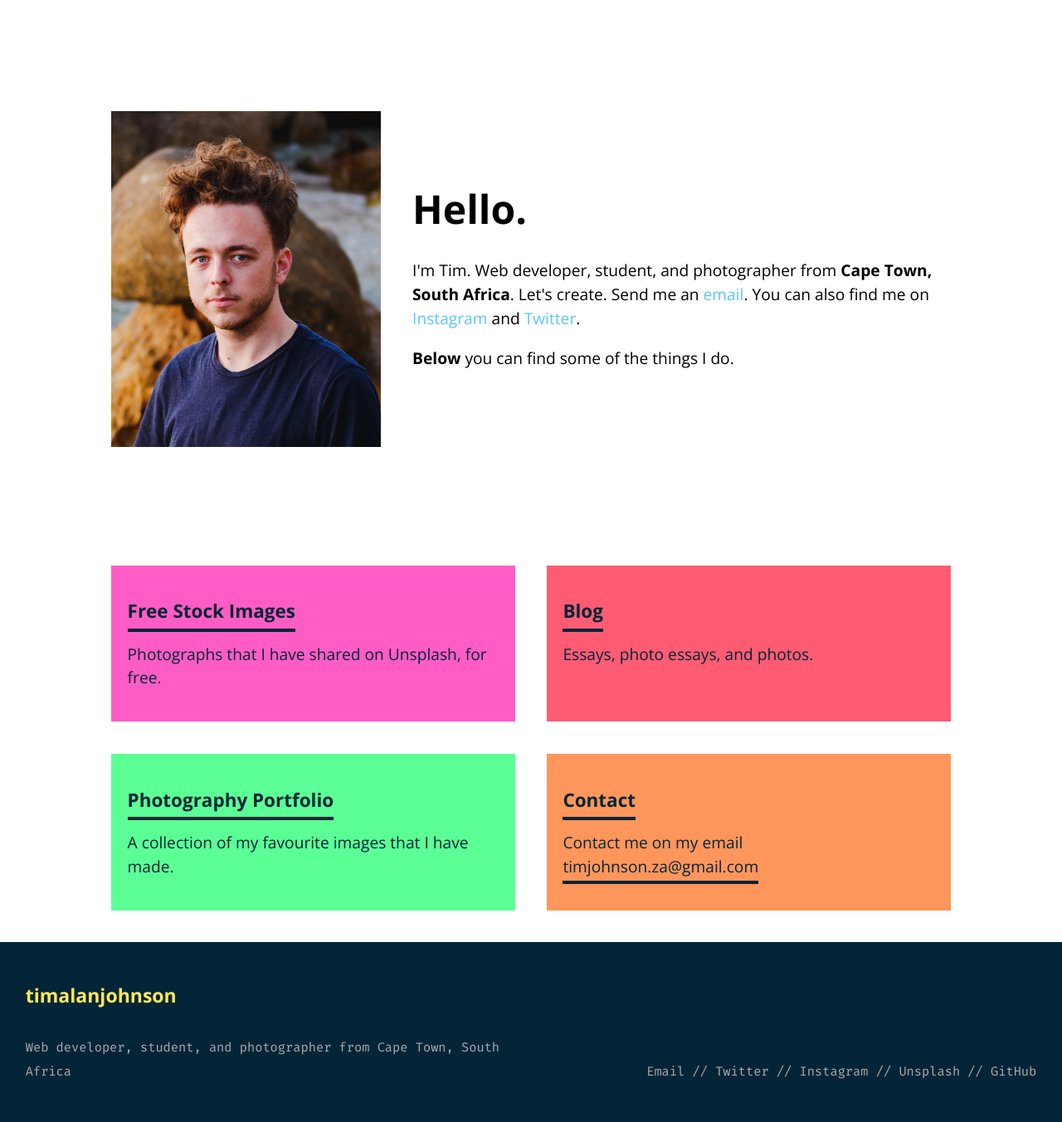
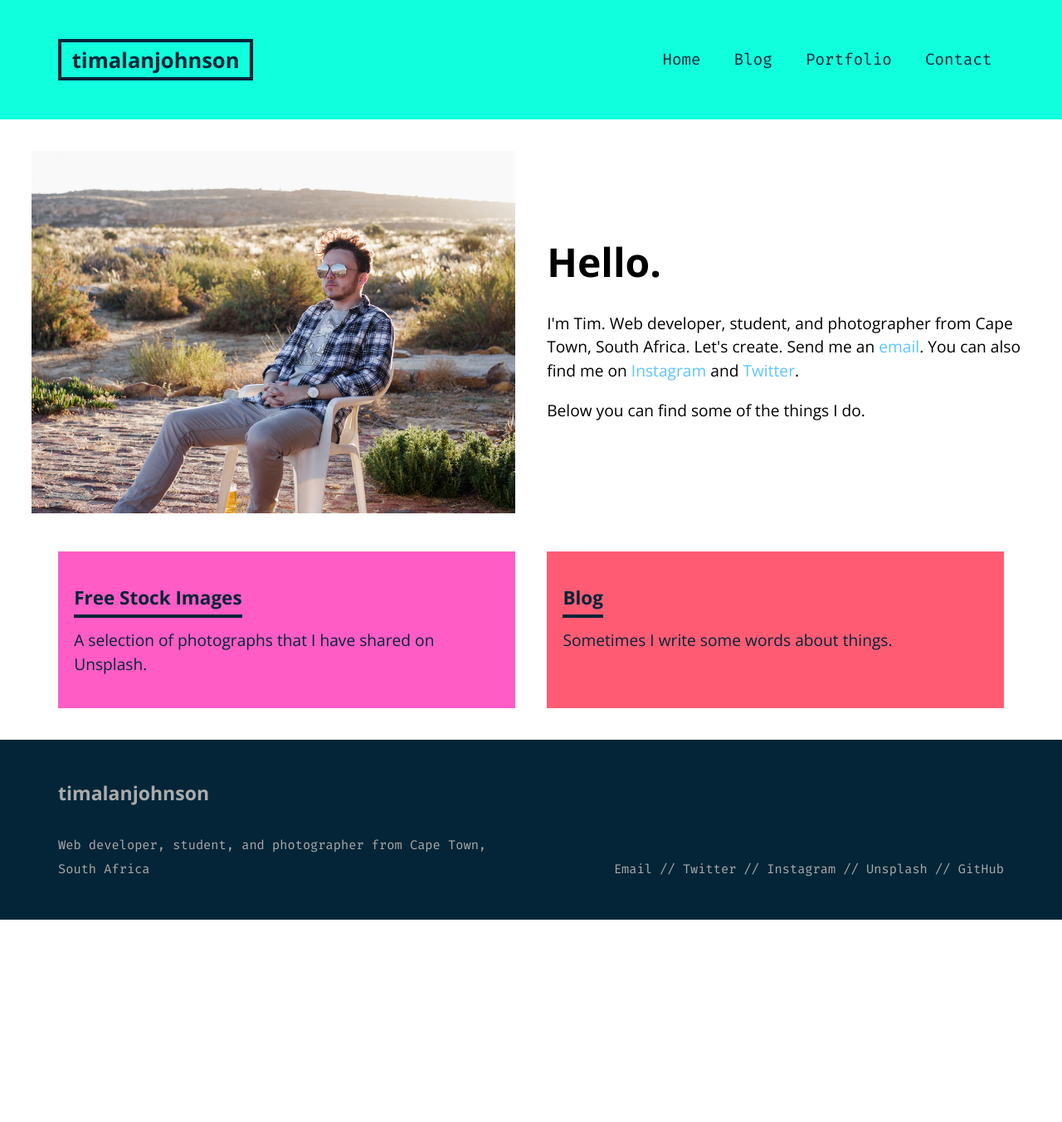
Before and after one commit to timalanjohnson/timalanjohnson.github.io, a Jekyll site: the page built from index.md, in a window 1280 px wide. Shown: the whole page at 83% size. Built offline with Jekyll 4.4.1, drawn with Linux system fonts in a browser that asks for light colours; after the commit the page ends 1109 px from its top, so only the background shows below that.

Commit message:
Revert "Refined design for home page. Removed wrapper width on footer and header."
This reverts commit baa24693cb47069cfc57dda198a3b8a576c36e7d.

```diff
--- a/_includes/footer.html
+++ b/_includes/footer.html
@@ -2,11 +2,11 @@
 
   <data class="u-url" href="{{ "/" | relative_url }}"></data>
 
-  <div class="">
+  <div class="wrapper">
 
     <div class="bottom">
       <section>
-        <h2 class="footer-heading"><a href="/">{{ site.title | escape }}</a></h2>
+        <h2 class="footer-heading">{{ site.title | escape }}</h2>
         <p>{{- site.description | escape -}}</p>
       </section>
       <section>
--- a/_includes/header.html
+++ b/_includes/header.html
@@ -1,5 +1,5 @@
 <header class="site-header">
-    <div class="">
+    <div class="wrapper">
         <div class="top">
             {%- assign default_paths = site.pages | map: "path" -%}
             {%- assign page_paths = site.header_pages | default: default_paths -%}
--- a/_layouts/home.html
+++ b/_layouts/home.html
@@ -1,56 +1,34 @@
-<!DOCTYPE html>
-<html lang="{{ page.lang | default: site.lang | default: "en" }}">
+---
+layout: default
+---
 
-  {%- include head.html -%}
-
-  <body>
-
-    <main class="page-content" aria-label="Content">
 <article class="home">
 
 	<section class="bio">
 
 		<h1 class="post-title">Hello.</h1>
 
-				<p>I'm Tim. Web developer, student, and photographer from <strong>Cape Town, South Africa</strong>. Let's create. Send me an <a href="mailto:timjohnson.za@gmail.com">email</a>. You can also find me on <a href="https://instagram.com/timalanjohnson">Instagram</a> and <a href="https://twitter.com/timalanjohnson">Twitter</a>.</p>
+		<p>I'm Tim. Web developer, student, and photographer from Cape Town, South Africa. Let's create. Send me an <a href="mailto:timjohnson.za@gmail.com">email</a>. You can also find me on <a href="https://instagram.com/timalanjohnson">Instagram</a> and <a href="https://twitter.com/timalanjohnson">Twitter</a>.</p>
 
-				<p><strong>Below</strong> you can find some of the things I do.</p>
+		<p>Below you can find some of the things I do.</p>
 
 	</section>
 
 	<section class="profile">
-				<img src="../assets/images/me_alt.jpg">
+		<img src="../assets/images/me.jpg">
 	</section>
 
 	<section class="projects wrapper">
 
 		<section>
 			<h3><a href="https://unsplash.com/@timalanjohnson">Free Stock Images</a></h3>
-					<p>Photographs that I have shared on Unsplash, for free.</p>
+			<p>A selection of photographs that I have shared on Unsplash.</p>
 		</section>
 
 		<section>
 			<h3><a href="/blog/">Blog</a></h3>
-					<p>Essays, photo essays, and photos.</p>
-				</section>
-
-				<section>
-					<h3><a href="/portfolio/">Photography Portfolio</a></h3>
-					<p>A collection of my favourite images that I have made.</p>
-				</section>
-
-				<section>
-					<h3><a href="/contact/">Contact</a></h3>
-					<p>Contact me on my email <a href="mailto:timjohnson.za@gmail.com">timjohnson.za@gmail.com</a></p>
+			<p>Sometimes I write some words about things.</p>
 		</section>
 
 	</section>
 </article>
-
-    </main>
-
-    {%- include footer.html -%}
-
-  </body>
-
-</html>
--- a/_sass/ninety7/_footer.scss
+++ b/_sass/ninety7/_footer.scss
@@ -11,10 +11,6 @@
 
 .bottom section {
 	display: grid;
-}
-
-.footer-heading a{
-	color: $mustard !important;
 }
 
 .contact-list {
--- a/_sass/ninety7/_home.scss
+++ b/_sass/ninety7/_home.scss
@@ -67,14 +67,10 @@
 @media only screen and (min-width: 640px) {
 
 	.home {
-		grid-template-columns: 1fr 2fr;
-		padding-top: 5em;
-		padding-left: 5em;
-		padding-right: 5em;
+		grid-template-columns: 1fr 1fr;
 	}
 
 	.home .projects {
-		padding-top: 5em;
 		grid-template-columns: 1fr 1fr;
 		grid-row: 2 / 3;
 	}
```
Also changed, not shown: assets/images/me_alt.jpg (deleted). Lines whose indentation alone changed are shown as unchanged.
